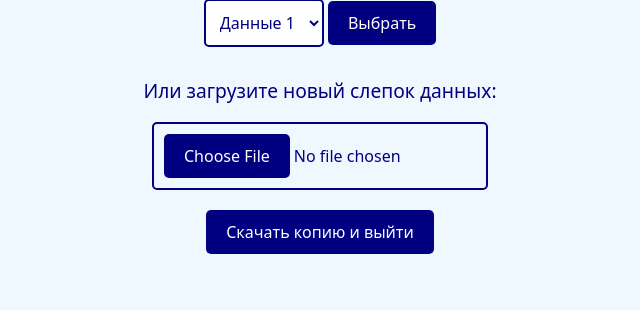
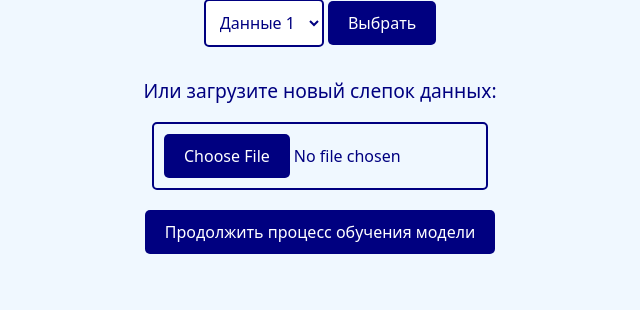
Before and after one commit to Flyer-DM/FlaskMLappPROTOTYPE, a Flask app: page /copy_unfinished_model in a window 1280 px wide. Shown: the part 354-664 px from the top of the page, without its empty margins (320-960 px from the left). Run offline with Flask 3, Linux system fonts and the light colour scheme; the visitor is signed in with stand-in values (Sample User, id 1); parts of the project's set-up code (start-up, migrations or seed data) failed here and were passed over.

Commit message:
Изменена кнопка

```diff
--- a/templates/copy_unfinished_model.html
+++ b/templates/copy_unfinished_model.html
@@ -44,7 +44,7 @@
     <input type="file" name="file" required/>
 
     <form action="/index" method="get">
-        <input type="submit" value="Скачать копию и выйти">
+        <input type="submit" value="Продолжить процесс обучения модели">
     </form>
 
 </div>
```
